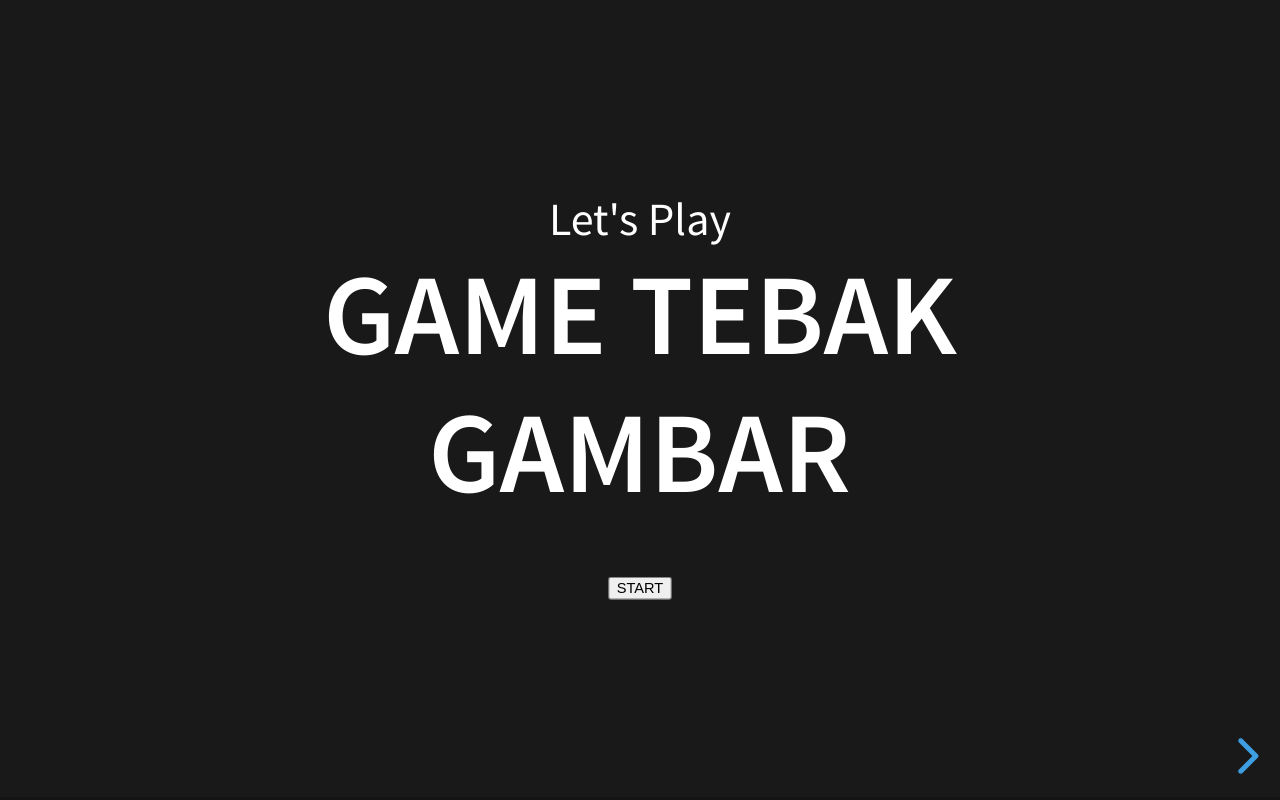
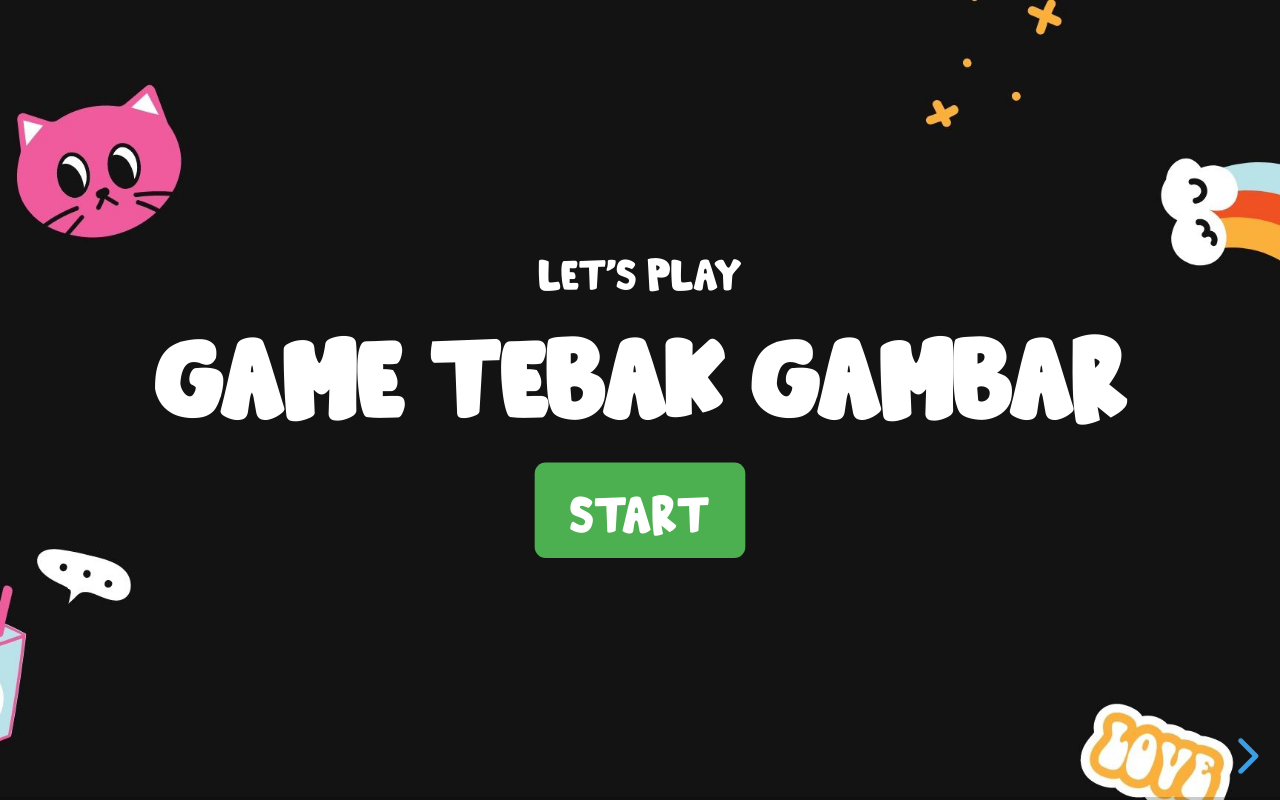
Before and after one commit to faridfr45/Game-Tebak-Gambar, a website: page index.html in a window 1280 px wide. Drawn offline with Linux system fonts and the light colour scheme.

Commit message:
Change main font

```diff
--- a/css/style.css
+++ b/css/style.css
@@ -1,3 +1,12 @@
+@font-face {
+    font-family: BeachDay;
+    src: url("../font/beachday.ttf");
+}
+
+body, h1, h2, h3, h4, h5, h6 {
+    font-family: "BeachDay";
+  }
+
 .isi {
     background-color: red;
     width: 33.33%;
@@ -19,7 +28,20 @@
 .gambar {
     width: 100%;
     height: 100%;
-    background-image: url("../img/Leopard.jpg");
+    background-image: url("../img/hewan/Leopard.jpg");
     background-color: gray;
     background-size: cover;
 }
+
+button {
+    background-color: #4CAF50; /* Green */
+    border: none;
+    border-radius: 10px;
+    color: white;
+    padding: 15px 32px;
+    text-align: center;
+    text-decoration: none;
+    display: inline-block;
+    font-family: "BeachDay";
+    font-size: 50px;
+  }
--- a/index.html
+++ b/index.html
@@ -37,7 +37,7 @@
 	<body>
 		<div class="reveal">
 			<div class="slides">
-				<section>
+				<section data-background-image="./img/background/slide_1.jpg">
 					Let's Play
 					<h1>Game Tebak Gambar</h1>
 					<button>START</button>
```
Also changed, not shown: dist/theme/black.css, font/beachday.ttf (added), img/background/slide_1.jpg (added), img/hewan/Leopard.jpg (renamed from img/Leopard.jpg).
